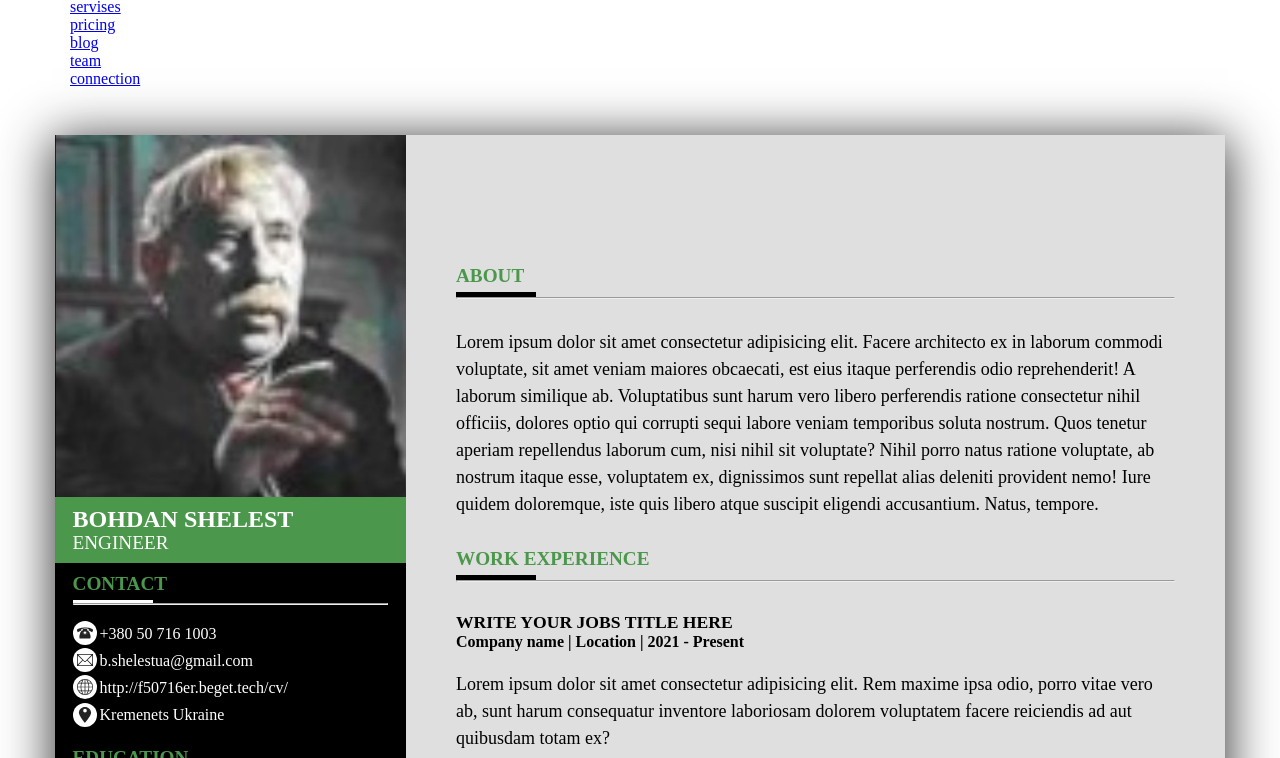
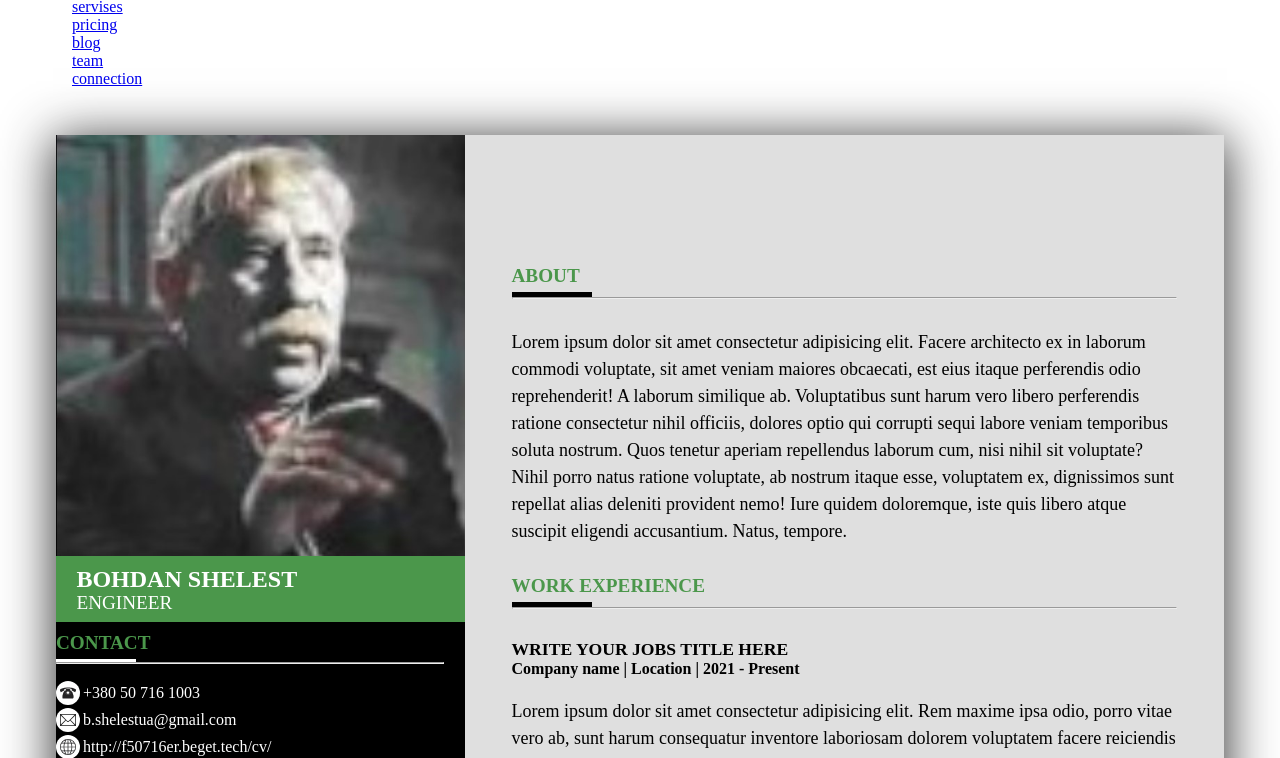
Before and after one commit to BSKOM/rsschool-cv, a plain HTML site: page cv/index.html in a window 1280 px wide. Shown: the part 66-824 px from the top of the page. Drawn offline with Linux system fonts and the light colour scheme.

Commit message:
feat: remake for adaptive margin/padding on contacts, remake size block aside, main

```diff
--- a/cv/styles.css
+++ b/cv/styles.css
@@ -51,7 +51,7 @@ body {
 .container {
   max-width: 1200px;
   margin: 0 auto;
-  padding: 0 15px;
+  padding: 0 1rem;
 }
 
 .cv__wrap {
@@ -65,7 +65,7 @@ body {
 .cv-brief {
   background-color: black;
   color: white;
-  width: 30%;
+  width: 35%;
 }
 
 .cv__title {
@@ -76,7 +76,7 @@ body {
 
 .cv-contacts, .cv-educ, .cv-english, .cv-scills {
   padding: 0.6em 0;
-  margin-left: 5%;
+  margin-left: 5git %;
   margin-right: 5%;
 }
 
@@ -113,7 +113,7 @@ hr {
   display: inline-flex;
   flex-direction: column;
   justify-content: space-around;
-  font-size: calc( (100vw - 30rem)/(80 - 30) * (1.0 - 0.6) + 0.6rem);
+  font-size: calc( (100vw - 30rem)/(80 - 30) * (1.0 - 0.5) + 0.5rem);
 }
 
 .contact {
@@ -210,10 +210,10 @@ progress::-webkit-progress-value {
 }
 
 .cv-detail {
-  padding: 100px 50px;
+  padding: 100px 4%;
   background-color: #dfdfdf;
   color: #000;
-  width: 70%;
+  width: 65%;
 }
 
 .cv-detail hr {
```
